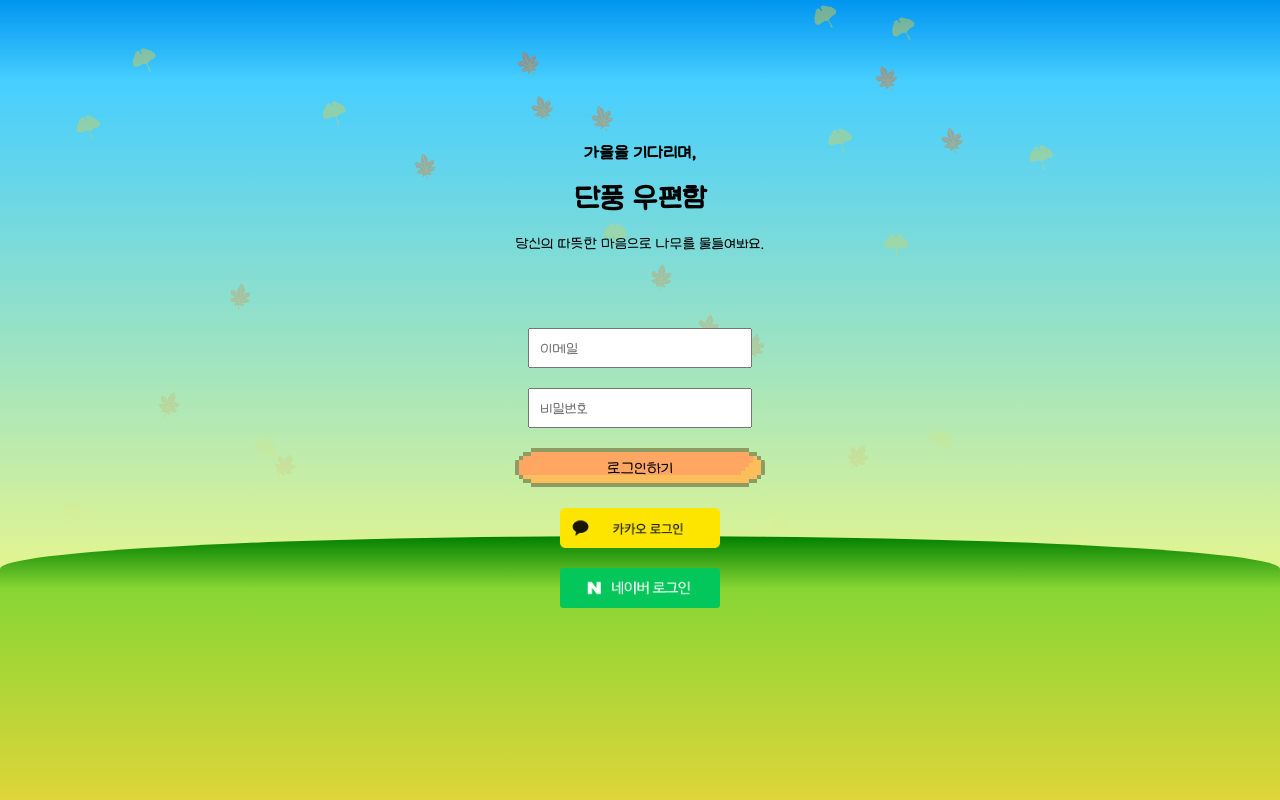
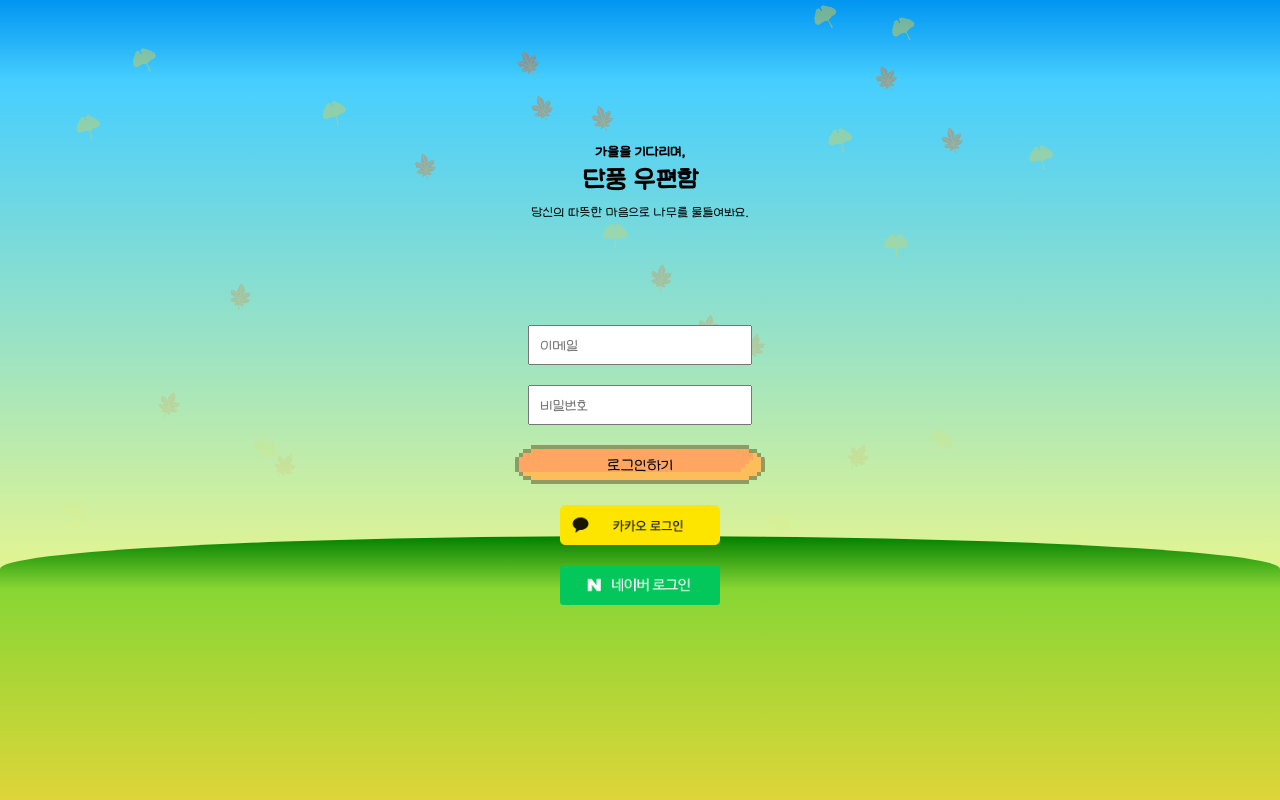
Before and after one commit to minseong0324/MapleMailbox-Frontend, a React (Vite) app: page /login in a window 1280 px wide. Built offline with nearby package versions, Linux system fonts and the light colour scheme; no server answers.

Commit message:
텍스트 스타일 변경

```diff
--- a/src/pages/login/style.ts
+++ b/src/pages/login/style.ts
@@ -23,6 +23,7 @@ const LoginButton = styled.button`
     background-size: cover; // 이미지가 버튼에 맞게 조절
   }
 `;
+
 const LoginWrapper = styled.div`
   font-family: 'LeeSeoyun';
   display: flex;
@@ -57,15 +58,19 @@ font-family: 'LeeSeoyun';
 `;
 
 const H3 = styled.h3`
-
+  margin-bottom: 5px;
+  font-size: 15px;
 `;
 
 const H1 = styled.h1`
-
+  //margin-top: 0px;
+  font-size: 28px;
 `;
 
 const P = styled.p`
-
+  margin-top: 6px;
+  font-size: 14px;
+  padding-bottom: 30px;
 `;
 
 export const s = {
--- a/src/pages/signup/style.ts
+++ b/src/pages/signup/style.ts
@@ -23,6 +23,7 @@ const SignUpButton = styled.button`
     background-size: cover; // 이미지가 버튼에 맞게 조절
   }
 `;
+
  const SignUpWrapper = styled.div`
   font-family: 'LeeSeoyun';
   display: flex;
@@ -50,7 +51,8 @@ border: 1px solid #DDDDDD;
 `;
 
 const H1 = styled.h1`
-
+  //margin-top: 0px;
+  font-size: 28px;
 `;
 
 export const s = {
```
